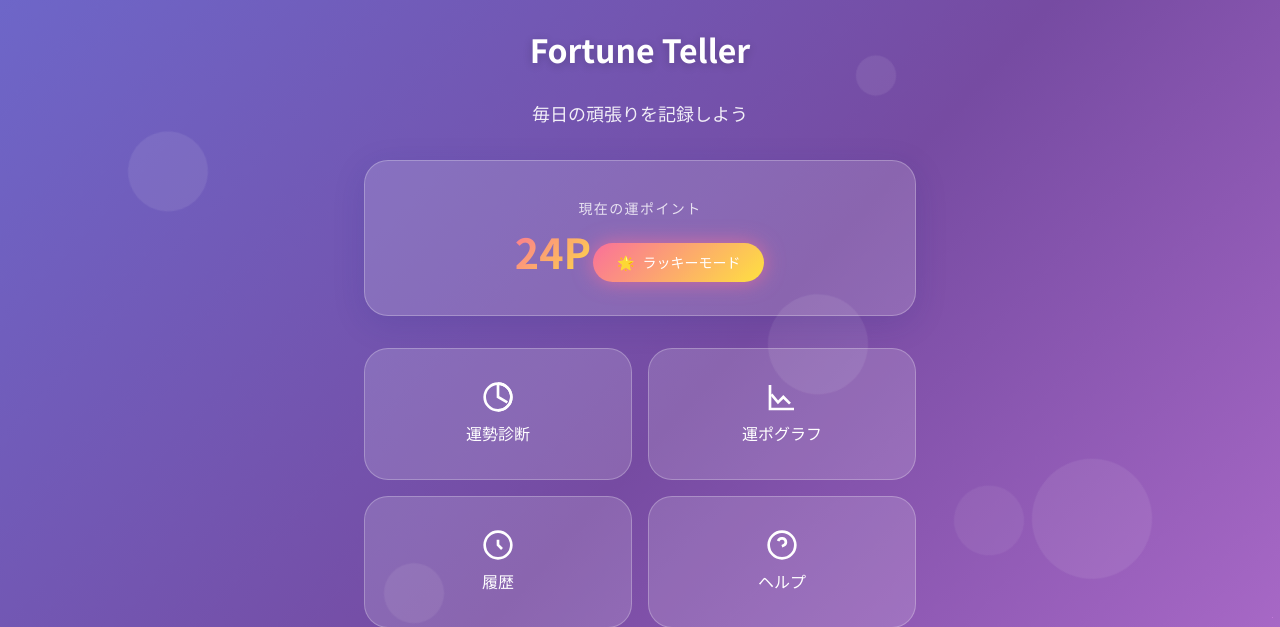
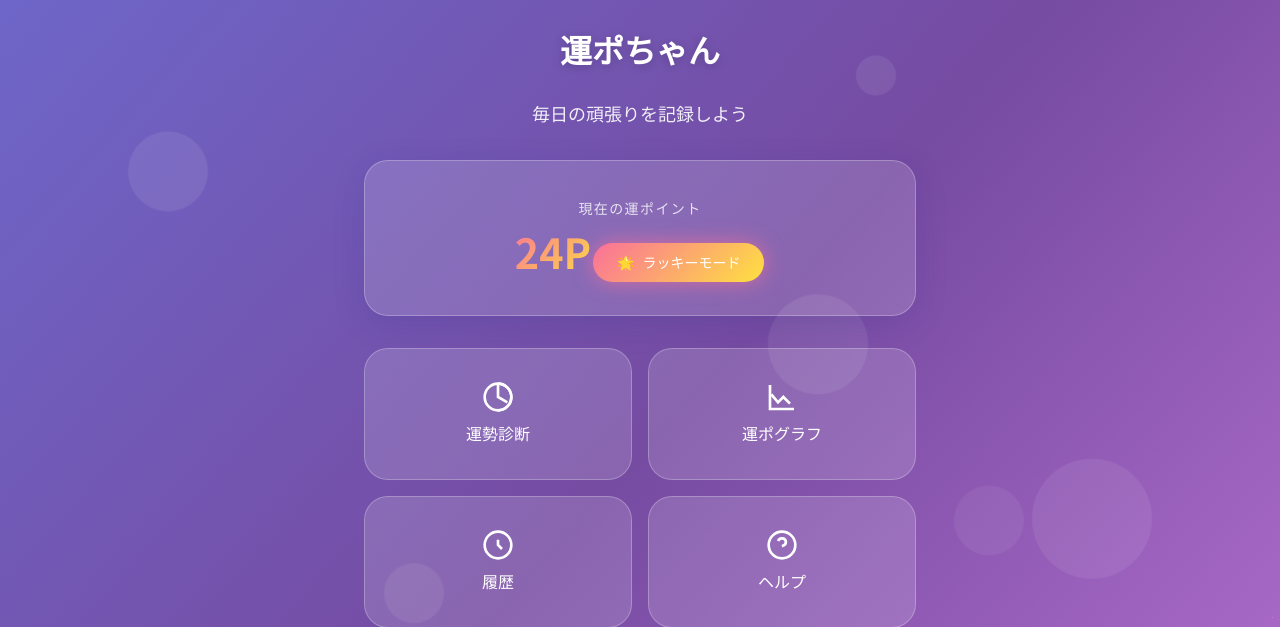
Before and after one commit to musnori/Fortune-Teller, a Flask app: page / in a window 1280 px wide. Shown: the top 627 px of the page. Run offline with Flask 3, Linux system fonts and the light colour scheme.

Commit message:
アプリ名を「運ポちゃん」に日本語化
- 全ページタイトルの「Fortune Teller」を「運ポちゃん」に変更
- トップページのメインタイトルを日本語化
- delete.htmlのボタンテキスト（Detail/Delete）を日本語化

```diff
--- a/templates/base.html
+++ b/templates/base.html
@@ -8,7 +8,7 @@
     <link rel="preconnect" href="https://fonts.googleapis.com">
     <link rel="preconnect" href="https://fonts.gstatic.com" crossorigin>
     <link href="https://fonts.googleapis.com/css2?family=Noto+Sans+JP:wght@300;400;500;700&family=Inter:wght@300;400;500;600;700&display=swap" rel="stylesheet">
-    <title>{% block title %}Fortune Teller{% endblock %}</title>
+    <title>{% block title %}運ポちゃん{% endblock %}</title>
     {% block header %}{% endblock %}
 </head>
 <body>
--- a/templates/create.html
+++ b/templates/create.html
@@ -1,6 +1,6 @@
 {% extends 'base.html' %}
 
-{% block title %}頑張った記録 - Fortune Teller{% endblock %}
+{% block title %}頑張った記録 - 運ポちゃん{% endblock %}
 
 {% block nav_add %}active{% endblock %}
 
--- a/templates/create1.html
+++ b/templates/create1.html
@@ -1,6 +1,6 @@
 {% extends 'base.html' %}
 
-{% block title %}良いことあった - Fortune Teller{% endblock %}
+{% block title %}良いことあった - 運ポちゃん{% endblock %}
 
 {% block nav_add %}active{% endblock %}
 
--- a/templates/delete.html
+++ b/templates/delete.html
@@ -5,7 +5,7 @@
 {% for post in posts %}
     <h2>タイトル : {{ post.title }}</h2>
     <p>期限 : {{ post.due.date() }}</p>
-    <a href="/detail/{{ post.id }}" role="button">Detail</a>
-    <a href="/delete/{{ post.id }}" role="button">Delete</a>
+    <a href="/detail/{{ post.id }}" role="button">詳細</a>
+    <a href="/delete/{{ post.id }}" role="button">削除</a>
 {% endfor %}
 {% endblock %}
--- a/templates/detail.html
+++ b/templates/detail.html
@@ -1,6 +1,6 @@
 {% extends 'base.html' %}
 
-{% block title %}詳細 - Fortune Teller{% endblock %}
+{% block title %}詳細 - 運ポちゃん{% endblock %}
 
 {% block body %}
 <div class="fade-in">
--- a/templates/help.html
+++ b/templates/help.html
@@ -1,6 +1,6 @@
 {% extends 'base.html' %}
 
-{% block title %}ヘルプ - Fortune Teller{% endblock %}
+{% block title %}ヘルプ - 運ポちゃん{% endblock %}
 
 {% block body %}
 <div class="fade-in help-page">
--- a/templates/helppre.html
+++ b/templates/helppre.html
@@ -1,6 +1,6 @@
 {% extends 'base.html' %}
 
-{% block title %}ヘルプ - Fortune Teller{% endblock %}
+{% block title %}ヘルプ - 運ポちゃん{% endblock %}
 
 {% block body %}
 <div class="fade-in">
--- a/templates/history.html
+++ b/templates/history.html
@@ -1,6 +1,6 @@
 {% extends 'base.html' %}
 
-{% block title %}履歴 - Fortune Teller{% endblock %}
+{% block title %}履歴 - 運ポちゃん{% endblock %}
 
 {% block nav_history %}active{% endblock %}
 
--- a/templates/index.html
+++ b/templates/index.html
@@ -1,6 +1,6 @@
 {% extends 'base.html' %}
 
-{% block title %}Fortune Teller - ホーム{% endblock %}
+{% block title %}運ポちゃん - ホーム{% endblock %}
 
 {% block nav_home %}active{% endblock %}
 
@@ -8,7 +8,7 @@
 <div class="fade-in">
     <!-- Header -->
     <header class="text-center mb-xl">
-        <h1 class="page-title">Fortune Teller</h1>
+        <h1 class="page-title">運ポちゃん</h1>
         <p class="page-subtitle">毎日の頑張りを記録しよう</p>
     </header>
 
--- a/templates/pre_graph.html
+++ b/templates/pre_graph.html
@@ -1,6 +1,6 @@
 {% extends 'base.html' %}
 
-{% block title %}運勢診断 - Fortune Teller{% endblock %}
+{% block title %}運勢診断 - 運ポちゃん{% endblock %}
 
 {% block nav_fortune %}active{% endblock %}
 
--- a/templates/unpograph.html
+++ b/templates/unpograph.html
@@ -1,6 +1,6 @@
 {% extends 'base.html' %}
 
-{% block title %}運ポグラフ - Fortune Teller{% endblock %}
+{% block title %}運ポグラフ - 運ポちゃん{% endblock %}
 
 {% block nav_graph %}active{% endblock %}
 
--- a/templates/update.html
+++ b/templates/update.html
@@ -1,6 +1,6 @@
 {% extends 'base.html' %}
 
-{% block title %}編集 - Fortune Teller{% endblock %}
+{% block title %}編集 - 運ポちゃん{% endblock %}
 
 {% block body %}
 <div class="fade-in">
```
